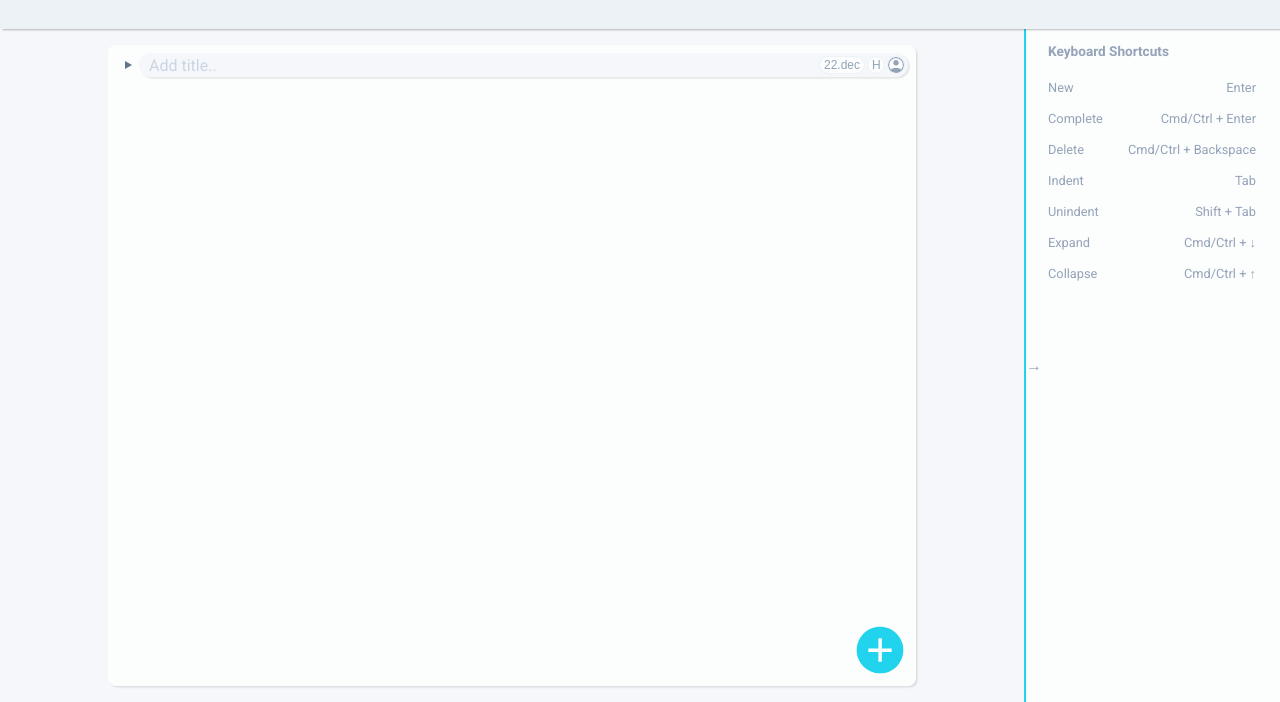
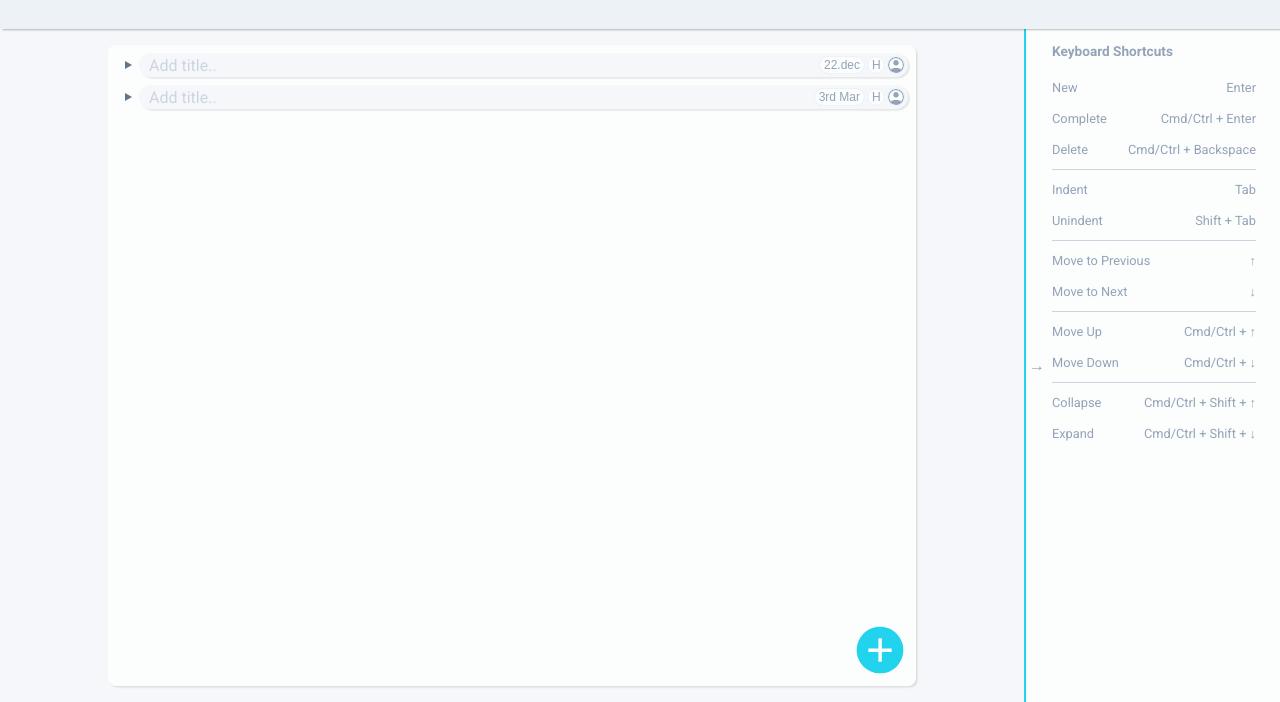
Before and after one commit to aste/GoGoDo, a website built with webpack: page src/template.html in a window 1280 px wide. Both pictures are taken after a click on the button 880 px from the left and 728 px from the top of the page. Shown: the part 98-800 px from the top of the page. Built offline with nearby package versions, Linux system fonts and the light colour scheme; files whose address does not match are found by name.

Commit message:
New node Object and Element via Add button functionality

```diff
--- a/src/index.js
+++ b/src/index.js
@@ -1,12 +1,15 @@
+// Dependencies
 import { v4 as uuid } from 'uuid'
 import "./styles/styles.css";
+const dateFns = require('date-fns')
+
+// Assets
 import profileImage from './assets/anonProfileIconGrey.svg'
 import settingsIcon from './assets/settingsGrey.svg'
 import gogodoLogo from './assets/gogodoLogoCyan.svg'
 import tabIcon from './assets/checkMark.svg'
 import addBtn from './assets/addBtnCyan.svg'
 import infoBtn from './assets/info.svg'
-const dateFns = require('date-fns')
 
 // Navigation Bar
 const collapsedClass = "navCollapsed";
@@ -14,21 +17,21 @@ const nav = document.querySelector(".nav")
 const navBorder = nav.querySelector(".navBorder")
 
 navBorder.addEventListener('click', () => {
-    console.log('its happening');
     nav.classList.toggle(collapsedClass);
     if (navBorder.innerHTML === '→') {
         navBorder.innerHTML = '←'
     } else { navBorder.innerHTML = '→' }
 })
 
-// let task = createTask("Task name");
-const mainTaskList = document.getElementById("mainTaskList");
+
+// ToDo Nodes
+const rootList = []
+const mainList = document.getElementById("mainList");
 const forms = document.querySelectorAll(".nodeForm");
-const taskItem = document.createElement("div");
+const newTaskBtn = document.getElementById('newTaskBtn')
 
 
-// Factory Function for the To-Do Node Objects
-function createNode(nodeTitle) {
+function createNodeObject(nodeTitle) {
     return {
         uuid: uuid(),
         collapseNode: false,
@@ -36,19 +39,119 @@ function createNode(nodeTitle) {
         dueDate: dateFns.addDays(dateFns.addHours(dateFns.startOfDay(new Date()), 18), 7),
         priorityLevel: "H",
         projectManager: "You",
+        indentationLevel: 0,
+        complete: false,
         parent: undefined,
         children: [],
     }
 }
 
 
-// Form Submit
-forms.forEach(form => {
-    form.addEventListener('submit', function (event) {
-        event.preventDefault();
-        createNode()
+function createNodeElement(node) {
+    const nodeElement = document.createElement('div');
+    nodeElement.id = node.uuid;
+    console.log(`node.uuid: ${node.uuid}`)
+    nodeElement.classList.add('node');
+
+    const triangleElement = document.createElement('div');
+    triangleElement.classList.add('triangleRight');
+    nodeElement.appendChild(triangleElement);
+
+    const nodeContainerElement = document.createElement('div');
+    nodeContainerElement.classList.add('nodeContainer');
+    nodeElement.appendChild(nodeContainerElement);
+
+    const formElement = document.createElement('form');
+    formElement.classList.add('nodeForm');
+    nodeContainerElement.appendChild(formElement);
+
+    const inputElement = document.createElement('input');
+    inputElement.type = 'text';
+    inputElement.classList.add('nodeTitle');
+    inputElement.placeholder = 'Add title..';
+    formElement.appendChild(inputElement);
+
+    const nodeMenuElement = document.createElement('div');
+    nodeMenuElement.classList.add('nodeMenu');
+    nodeContainerElement.appendChild(nodeMenuElement);
+
+    const dueDateBtn = document.createElement('button');
+    dueDateBtn.classList.add('nodeBtn', 'dueDate');
+    dueDateBtn.title = `Due ${dateFns.format(node.dueDate, 'MMMM do yyyy')}`;
+    dueDateBtn.textContent = dateFns.format(node.dueDate, 'do MMM');
+    nodeMenuElement.appendChild(dueDateBtn);
+
+    const priorityBtn = document.createElement('button');
+    priorityBtn.classList.add('nodeBtn', 'nodePriority');
+    priorityBtn.title = 'High Priority';
+    priorityBtn.textContent = node.priorityLevel;
+    nodeMenuElement.appendChild(priorityBtn);
+
+    const ownerBtn = document.createElement('button');
+    ownerBtn.classList.add('nodeBtn', 'nodeOwner');
+    ownerBtn.title = 'You are the manager';
+    const ownerImg = document.createElement('img');
+    ownerImg.src = './anonProfileIconGrey.svg';
+    ownerImg.alt = 'Profile Icon';
+    ownerBtn.appendChild(ownerImg);
+    nodeMenuElement.appendChild(ownerBtn);
+
+    return nodeElement;
+}
+
+
+const initiateAppendNewNode = () => {
+    const node = createNodeObject('');
+    const nodeElement = createNodeElement(node);
+    mainList.appendChild(nodeElement);
+}
+
+newTaskBtn.addEventListener('click', (event) => {
+    initiateAppendNewNode()
+})
+// renderTodoList(todoItems);
+// // Form Submit
+
+const addFormEvent = () => {
+    forms.forEach(form => {
+        form.addEventListener('submit', function (event) {
+            event.preventDefault();
+            event.initiateAppendNewNode()
+        })
     })
-})
+}
+
+
+// // Create the root node
+// const rootNode = createNodeObject("My To-Do List");
+
+// // Add child nodes
+// const node1 = createNodeObject("Task 1");
+// const node2 = createNodeObject("Task 2");
+// const node3 = createNodeObject("Task 3");
+// rootNode.children.push(node1, node2, node3);
+
+// function renderTodoList(todoItems) {
+//     const todoListContainer = document.getElementById("todo-list");
+//     todoListContainer.innerHTML = "";
+
+//     todoItems.forEach(item => {
+//         const todoItemElement = `
+//         <div class="todo-item">
+//           <input type="checkbox" ${item.completed ? "checked" : ""}>
+//           <span>${item.title}</span>
+//         </div>
+//       `;
+//         todoListContainer.insertAdjacentHTML("beforeend", todoItemElement);
+//     });
+// }
+
+// const todoItems = [
+//     { title: "Do laundry", completed: false },
+//     { title: "Buy groceries", completed: true },
+//     { title: "Walk the dog", completed: false },
+// ];
+
 
 
 
@@ -57,8 +160,8 @@ forms.forEach(form => {
 //
 
 
-// console.log(createTask())
-// console.log(createTask('Hello Hi There! Test!'))
+console.log(createTask())
+console.log(createTask('Hello Hi There! Test!'))
 
 
 // taskItem.textContent = task.title;
--- a/src/styles/styles.css
+++ b/src/styles/styles.css
@@ -15,10 +15,22 @@ html {
   --node-margin: 0.25rem;
   --box-shadow: 0.1rem 0.1rem 0.1rem rgba(0, 0, 0, 0.1);
   --menubar-width: 8rem;
-  --nav-collapsed-width: 18px;
+  --nav-collapsed-width: 1.375rem;
   --nav-line-width: 2px;
   --nav-width: 16rem;
   font-family: "Roboto", sans-serif;
+}
+
+/* General Styles */
+h3 {
+  color: var(--grey);
+  font-size: 0.85rem;
+}
+
+p {
+  color: var(--grey);
+  font-size: 0.8rem;
+  margin: 0.5rem 0 0.5rem 0;
 }
 
 body {
@@ -45,6 +57,7 @@ body,
   padding: 0;
 }
 
+/* Top bar */
 #menubar {
   display: flex;
   position: relative;
@@ -59,16 +72,6 @@ body,
   justify-content: flex-end;
   align-items: center;
   padding: 0 0.75rem 0 0;
-}
-
-h3 {
-  color: var(--grey);
-  font-size: 0.85rem;
-}
-
-p {
-  color: var(--grey);
-  font-size: 0.8rem;
 }
 
 #logoBar {
@@ -107,13 +110,13 @@ p {
   margin: 0;
 }
 
-#mainList {
+/* Main list for all ToDo Nodes */
+#mainListWrapper {
   margin: 1rem auto 1rem auto;
   display: flex;
   flex-direction: column;
   background-color: var(--very-light-background);
-  max-width: 50rem;
-  min-width: 30rem;
+  width: clamp(30rem, 50rem, 100%);
   border-radius: 0.5rem;
   padding: 0.25rem;
 }
@@ -188,6 +191,9 @@ p {
   margin: 0.25rem;
   background-color: var(--light-background);
 }
+.nodeContainer:focus-within {
+  background-color: var(--l1);
+}
 
 .nodeBtn {
   text-align: center;
@@ -217,7 +223,7 @@ p {
   border: none;
 }
 
-.newTask {
+#newTaskBtn {
   margin-top: auto;
   margin-bottom: 2.75rem;
   align-self: flex-end;
@@ -225,7 +231,25 @@ p {
   outline: none;
 }
 
-.main {
+#newTaskBtn:active {
+  transform: scale(0.98);
+}
+
+/* Navigation Bar */
+
+.nav {
+  display: flex;
+  width: var(--nav-width);
+  margin: 0;
+  background-color: var(--very-light-background);
+  transition: 0.15s;
+}
+
+.navCollapsed {
+  width: var(--nav-collapsed-width);
+}
+
+.navMain {
   display: flex;
   flex-direction: column;
   flex: 1;
@@ -233,11 +257,27 @@ p {
   margin: 0;
   padding-left: 0.25rem;
   overflow-y: auto;
-  outline: red 1px solid;
 }
 
-p {
-  margin: 0.5rem 0 0.5rem 0;
+.navLine {
+  background-color: var(--l2);
+  width: var(--nav-line-width);
+}
+
+.navBorder {
+  display: flex;
+  flex-direction: column;
+  justify-content: center;
+  text-align: center;
+  border-left: var(--l2) solid 2px;
+  color: var(--grey);
+  background-color: var(--very-light-background);
+  width: var(--nav-collapsed-width);
+  margin: 0;
+}
+
+.navBorder:hover {
+  background-color: var(--background);
 }
 
 .navLink {
@@ -246,41 +286,14 @@ p {
   margin: 0 1.5rem 0 0;
 }
 
-/* Navigation Bar */
-.nav {
-  display: flex;
-  width: var(--nav-width);
-  margin: 0;
-  background-color: var(--very-light-background);
-  transition: width 0.2s;
+.navLink.separationDiv {
+  border-top: 1px solid var(--light-grey);
+  padding-top: 0.25rem;
+  margin-top: 0.25rem;
 }
 
-.navBorder {
-  display: flex;
-  flex-direction: column;
-  justify-content: center;
-  border-left: var(--l2) solid 2px;
-  color: var(--grey);
-  background-color: var(--very-light-background);
-  width: var(--nav-collapsed-width);
-  margin: 0;
-}
-
+.nodeBtn:hover,
 .navBorder:hover {
-  cursor: pointer;
-  background-color: var(--background);
-}
-
-.navLine {
-  background-color: var(--l2);
-  width: var(--nav-line-width);
-}
-
-.navCollapsed {
-  width: var(--nav-collapsed-width);
-}
-
-.nodeBtn:hover {
   cursor: pointer;
 }
 
@@ -330,6 +343,6 @@ p {
 
 .nodeContainer,
 .bar,
-#mainList {
+#mainListWrapper {
   box-shadow: var(--box-shadow);
 }
--- a/src/template.html
+++ b/src/template.html
@@ -22,8 +22,9 @@
       </div>
     </div>
     <div id="mapListArea">
+      <div id="mainListWrapper">
         <div id="mainList">
-        <!-- One Project Node -->
+          <!-- Project Nodes Injected Below -->
           <div id="uuid" class="node">
             <div class="triangleRight"></div>
             <div class="nodeContainer">
@@ -39,14 +40,14 @@
               </div>
             </div>
           </div>
-
-        <button class="nodeBtn newTask" title="Add a new task">
+        </div>
+        <button id="newTaskBtn" class="nodeBtn newTask" title="Add a new task">
           <img src="./addBtnCyan.svg" alt="Add a New Task" />
         </button>
       </div>
       <div class="nav">
         <div class="navBorder" title="Show/Hide Shortcuts">→</div>
-        <div class="main">
+        <div class="navMain">
           <h3>Keyboard Shortcuts</h3>
           <div class="navLink">
             <p class="navShortcut">New</p>
@@ -60,7 +61,7 @@
             <p class="navShortcut">Delete</p>
             <p class="navKey">Cmd/Ctrl + Backspace</p>
           </div>
-          <div class="navLink">
+          <div class="navLink separationDiv">
             <p class="navShortcut">Indent</p>
             <p class="navKey">Tab</p>
           </div>
@@ -68,13 +69,29 @@
             <p class="navShortcut">Unindent</p>
             <p class="navKey">Shift + Tab</p>
           </div>
+          <div class="navLink separationDiv">
+            <p class="navShortcut">Move to Previous</p>
+            <p class="navKey">↑</p>
+          </div>
+          <div class="navLink">
+            <p class="navShortcut">Move to Next</p>
+            <p class="navKey">↓</p>
+          </div>
+          <div class="navLink separationDiv">
+            <p class="navShortcut">Move Up</p>
+            <p class="navKey">Cmd/Ctrl + ↑</p>
+          </div>
+          <div class="navLink">
+            <p class="navShortcut">Move Down</p>
+            <p class="navKey">Cmd/Ctrl + ↓</p>
+          </div>
+          <div class="navLink separationDiv">
+            <p class="navShortcut">Collapse</p>
+            <p class="navKey">Cmd/Ctrl + Shift + ↑</p>
+          </div>
           <div class="navLink">
             <p class="navShortcut">Expand</p>
-            <p class="navKey">Cmd/Ctrl + ↓</p>
-          </div>
-          <div class="navLink">
-            <p class="navShortcut">Collapse</p>
-            <p class="navKey">Cmd/Ctrl + ↑</p>
+            <p class="navKey">Cmd/Ctrl + Shift + ↓</p>
           </div>
         </div>
       </div>
```
Lines whose indentation alone changed are shown as unchanged.
